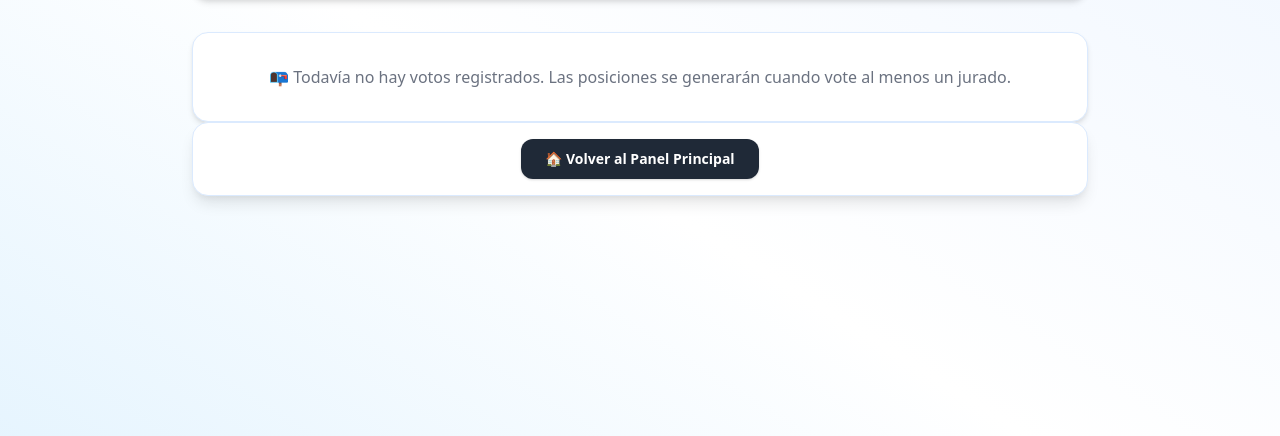
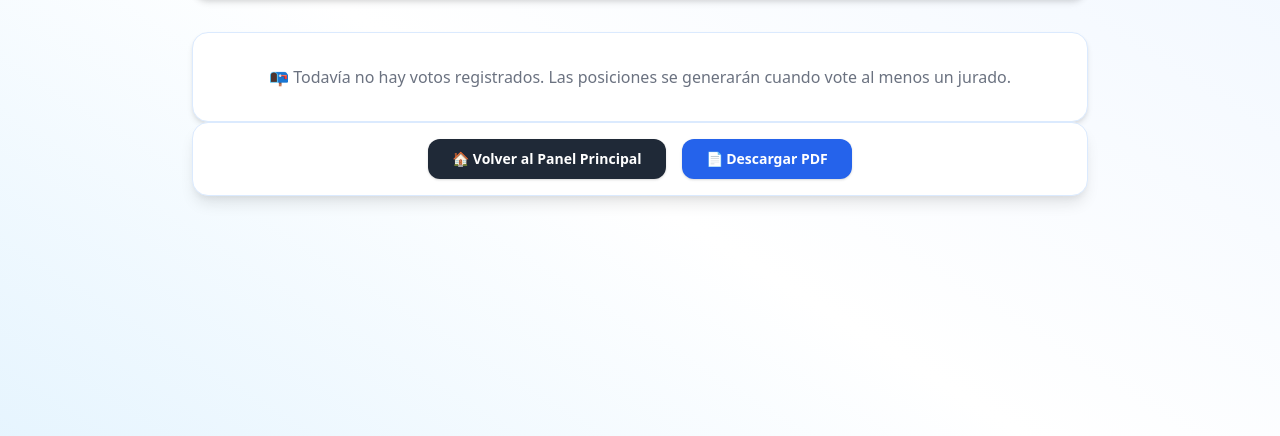
Before and after one commit to Franyur95/Practica---Sistema-de-Votaci-n, a Python web app: template templates/podio.html in a window 1280 px wide. Shown: the part 206-642 px from the top of the page. Run offline with Jinja, Linux system fonts and the light colour scheme; the template is opened without the code that fills it, so the values that code supplies are empty.

Commit message:
Refactor HTML comments and structure in podio.html

```diff
--- a/templates/podio.html
+++ b/templates/podio.html
@@ -31,11 +31,11 @@
 
             {% for electa in podio %}
                 {% if "Reina" in electa.titulo %}
-                <!-- TARJETA REINA (Se destaca arriba o al centro) -->
+                <!-- TARJETA REINA -->
                 <div class="bg-white shadow-2xl rounded-3xl border-2 border-yellow-300 p-8 text-center relative overflow-hidden order-first md:order-none" style="border-radius: 1.5rem; transform: scale(1.03); box-shadow: 0 25px 50px -12px rgba(251, 191, 36, 0.15);">
                     <div class="absolute -top-4 -right-4 text-yellow-100 text-6xl opacity-30 select-none pointer-events-none">✨</div>
                     <div class="text-4xl mb-2 animate-bounce">👑</div>
-                    <span class="bg-yellow-100 text-yellow-800 text-xs font-black px-3 py-1 rounded-full uppercase tracking-widest block mx-auto w-max mb-3" style="border-radius: 9999px;">
+                    <span class="bg-yellow-100 text-yellow-800 text-xs font-black px-3 py-1 rounded-full uppercase tracking-widest block mx-auto w-max mb-3">
                         {{ electa.titulo }}
                     </span>
                     <h3 class="text-2xl font-black text-gray-800 leading-tight">{{ electa.nombre }}</h3>
@@ -46,11 +46,11 @@
                 </div>
                 {% else %}
                 <!-- TARJETAS MISS ELEGANCIA Y MISS SIMPATÍA -->
-                <div class="bg-white shadow-xl rounded-2xl border border-blue-100 p-6 text-center relative overflow-hidden" style="border-radius: 1rem;">
+                <div class="bg-white shadow-xl rounded-2xl border border-blue-100 p-6 text-center relative overflow-hidden">
                     <div class="text-3xl mb-2">
                         {% if "Elegancia" in electa.titulo %}✨{% else %}😊{% endif %}
                     </div>
-                    <span class="bg-blue-100 text-blue-800 text-xs font-bold px-3 py-1 rounded-full uppercase tracking-wider block mx-auto w-max mb-3" style="border-radius: 9999px;">
+                    <span class="bg-blue-100 text-blue-800 text-xs font-bold px-3 py-1 rounded-full uppercase tracking-wider block mx-auto w-max mb-3">
                         {{ electa.titulo }}
                     </span>
                     <h3 class="text-xl font-bold text-gray-800 leading-tight">{{ electa.nombre }}</h3>
@@ -65,15 +65,18 @@
         </div>
         {% else %}
         <!-- Alerta si todavía no votó nadie -->
-        <div class="bg-white shadow-md rounded-2xl p-8 border border-blue-100 text-center text-gray-500 font-medium" style="border-radius: 1rem;">
+        <div class="bg-white shadow-md rounded-2xl p-8 border border-blue-100 text-center text-gray-500 font-medium">
             📭 Todavía no hay votos registrados. Las posiciones se generarán cuando vote al menos un jurado.
         </div>
         {% endif %}
 
         <!-- Menú Inferior de Navegación -->
-        <div class="bg-white p-4 shadow-lg rounded-2xl border border-blue-100 flex justify-center items-center" style="border-radius: 1rem; display: flex; justify-content: center;">
-            <a href="/" class="bg-gray-800 hover:bg-gray-900 text-white font-semibold py-2.5 px-6 rounded-xl shadow text-sm transition-colors" style="border-radius: 0.75rem; color: white; background-color: #1f2937; text-decoration: none;">
+        <div class="bg-white p-4 shadow-lg rounded-2xl border border-blue-100 flex justify-center gap-4 items-center">
+            <a href="/" class="bg-gray-800 hover:bg-gray-900 text-white font-semibold py-2.5 px-6 rounded-xl shadow text-sm transition-colors">
                 🏠 Volver al Panel Principal
+            </a>
+            <a href="{{ url_for('descargar_pdf') }}" class="bg-blue-600 hover:bg-blue-700 text-white font-semibold py-2.5 px-6 rounded-xl shadow text-sm transition-colors">
+                📄 Descargar PDF
             </a>
         </div>
 
```
